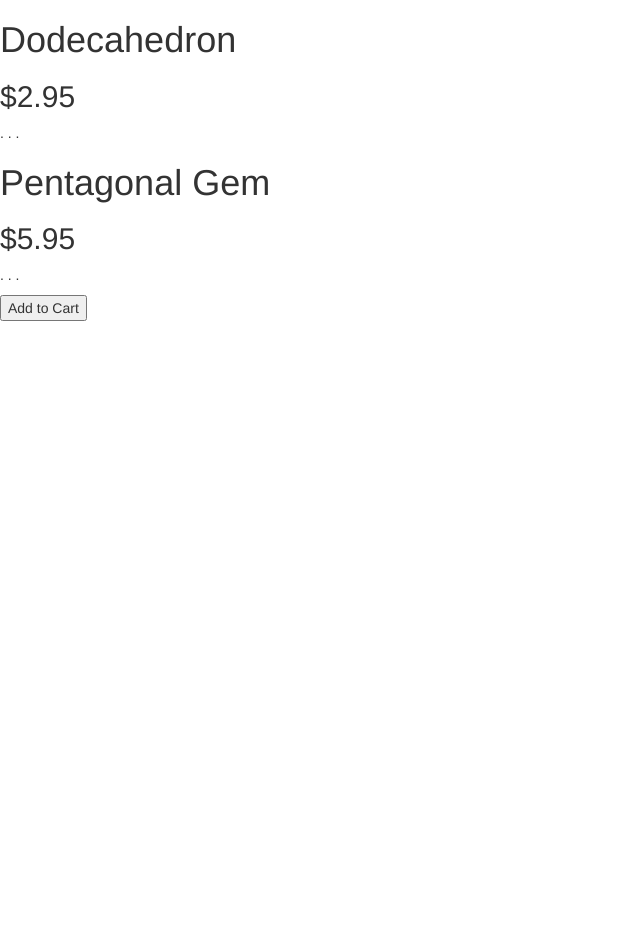
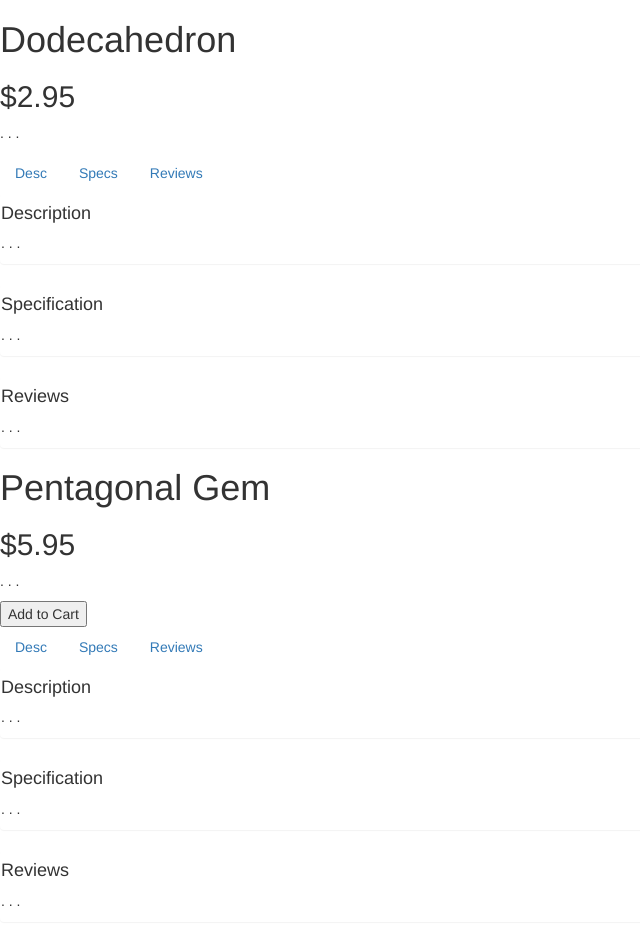
Before and after one commit to nathanpanchal/angular_test, a plain HTML site: page index.html in a window 1280 px wide. Shown: the whole page, without its empty margins (0-640 px from the left). Before the commit the page ends 800 px from the top, so only its background shows below. Drawn offline with nearby package versions, Linux system fonts and the light colour scheme.

Commit message:
add tabs for navigating product details

```diff
--- a/index.html
+++ b/index.html
@@ -12,6 +12,26 @@
             <h2>{{product.price | currency}}</h2>
             <p>{{product.description}}</p>
             <button ng-show="product.canPurchase">Add to Cart</button>
+            <section>
+                <ul class="nav nav-pills">
+                    <li><a href="" ng-click="tab = 1">Desc</a></li>
+                    <li><a href="" ng-click="tab = 2">Specs</a></li>
+                    <li><a href="" ng-click="tab = 3">Reviews</a></li>
+                </ul>
+                {{tab}}
+                <div class="panel">
+                    <h4>Description</h4>
+                    <p>{{product.description}}</p>
+                </div>
+                <div class="panel">
+                    <h4>Specification</h4>
+                    <p>{{product.description}}</p>
+                </div>
+                <div class="panel">
+                    <h4>Reviews</h4>
+                    <p>{{product.description}}</p>
+                </div>
+            </section>
         </div>
         <!-- Image Gallery  -->
         <div class="gallery" ng-show="product.images.length">
@@ -21,6 +41,7 @@
             </ul>
         </div>
     </div>
+
     <script type="text/javascript" src="https://ajax.googleapis.com/ajax/libs/angularjs/1.5.8/angular.min.js"></script>
     <script type="text/javascript" src="app.js"></script>
 </body>
```
